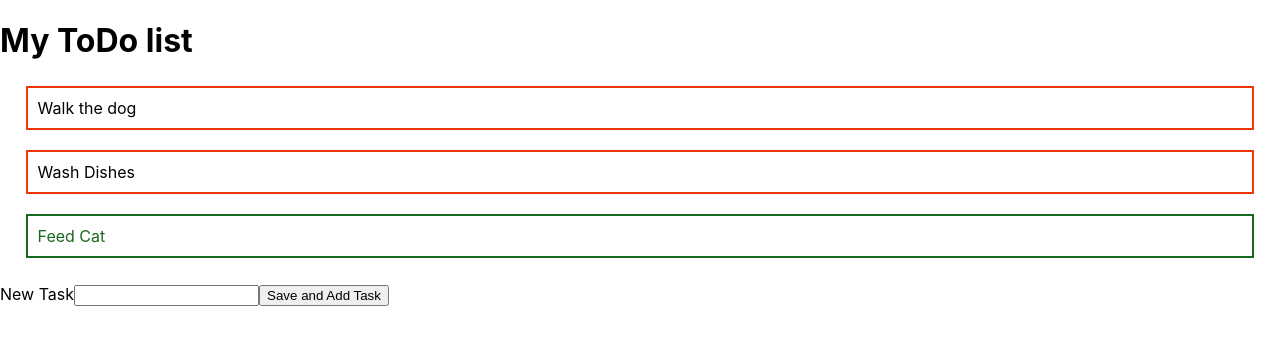
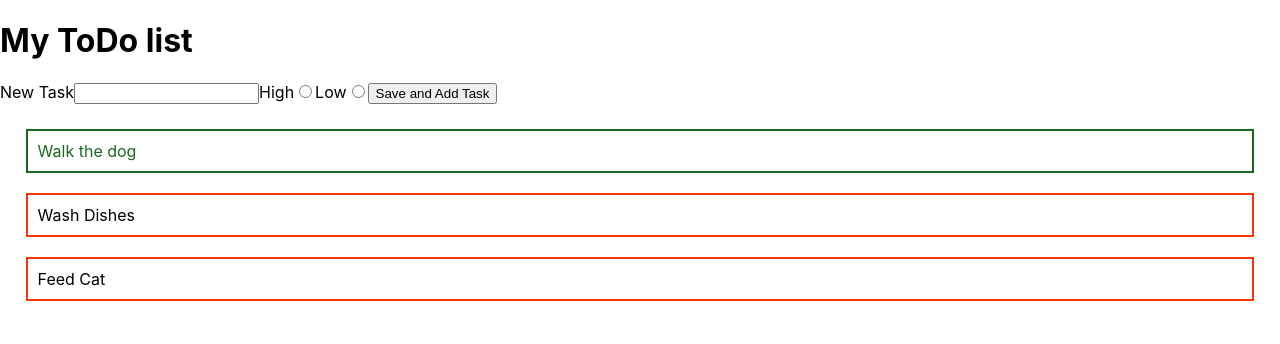
Before and after one commit to JackOfDickson/CC-W7-D1-HW-Todo-react, a React (Create React App) app: page / in a window 1280 px wide. Shown: the top 344 px of the page. Built offline with nearby package versions, Linux system fonts and the light colour scheme.

Commit message:
added priority

```diff
--- a/src/App.css
+++ b/src/App.css
@@ -45,12 +45,12 @@ ul {
   list-style-type: none;
 }
 
-li.completed {
+li.low-priority {
   border: 2px solid #1a681e;
   color: #1a681e;
 }
 
-li.not-completed {
+li.high-priority {
   border: 2px solid #f2360c;
 }
 
--- a/src/App.js
+++ b/src/App.js
@@ -3,28 +3,42 @@ import React, {useState} from 'react';
 
 function App() {
   const [tasks, setTasks] = useState([
-    { taskName: "Walk the dog", isDone: false},
-    { taskName: "Wash Dishes", isDone: false},
-    { taskName: "Feed Cat", isDone: true}
+    { taskName: "Walk the dog", priority: 'low'},
+    { taskName: "Wash Dishes", priority: 'high'},
+    { taskName: "Feed Cat", priority: 'high'}
   ])
 
-  const [newTask, setNewTask] = useState('')
+  const [newTaskName, setNewTaskName] = useState('')
+
+  const [newTaskPriority, setNewTaskPriority] = useState('')
 
   const handleItemInput = (event) => {
-    setNewTask(event.target.value);
+    setNewTaskName(event.target.value);
+  }
+
+  const handleRadioInput = (event) => {
+    setNewTaskPriority(event.target.value)
   }
 
   const saveNewTask = (event) => {
     event.preventDefault();
     const copyTasks = [...tasks];
-    copyTasks.push({ taskName: newTask, isDone: 'false'})
+    copyTasks.push({ taskName: newTaskName, priority: newTaskPriority})
     setTasks(copyTasks);
-    setNewTask('');
+    setNewTaskName('');
   }
 
-  const taskNodes = tasks.map((task) => {
+  const checkPriority = (task) => {
+    if (task.priority == 'high') {
+      return 'high-priority'
+    } else {
+      return 'low-priority'
+    }
+  }
+
+  const taskNodes = tasks.map((task, index) => {
     return (
-    <li className= {task.isDone ? 'completed':'not-completed'}>
+    <li key={index} className= {checkPriority(task)}>
     <span>{task.taskName}</span>
     </li>
   )
@@ -33,16 +47,19 @@ function App() {
   return (
     <>
       <h1>My ToDo list</h1>
+
+      <form onSubmit={saveNewTask}>
+        <label htmlFor='new-task'>New Task</label>
+        <input id='new-task' type='text' value={newTaskName} onChange={handleItemInput}/>
+        <label>High</label>
+        <input id='high-priority' type='radio' name='priority' value='high' onChange={handleRadioInput}/>
+        <label>Low</label>
+        <input id='low-priority' type='radio' name='priority' value='low' onChange={handleRadioInput}/>
+        <input type='submit' value='Save and Add Task'/>
+      </form>
       <ul>
         {taskNodes}
       </ul>
-
-      <form onSubmit={saveNewTask}>
-        <label htmlFor='new-task'>New Task</label>
-        <input id='new-task' type='text' value={newTask} onChange={handleItemInput}/>
-        <input type='submit' value='Save and Add Task'/>
-
-      </form>
     </>
   );
 }
```
